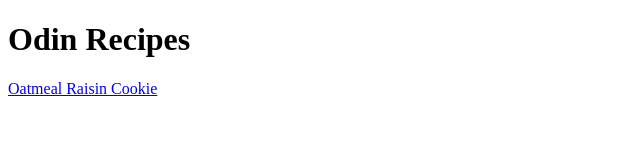
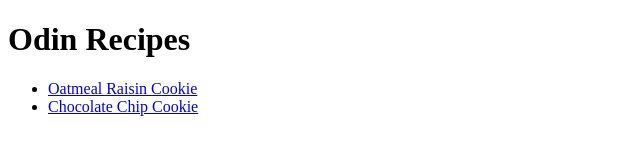
Before and after one commit to WillsMcGraw/odin-recipes, a plain HTML site: page index.html in a window 1280 px wide. Shown: the whole page, without its empty margins (0-640 px from the left). Drawn offline with Linux system fonts and the light colour scheme.

Commit message:
Edit main index.html page to include new cookie

```diff
--- a/index.html
+++ b/index.html
@@ -7,7 +7,9 @@
 </head>
 <body>
     <h1>Odin Recipes</h1>
-    <a href="./recipes/oatmeal_raisin_cookie.html">Oatmeal Raisin Cookie</a>
-
+    <ul>
+        <li><a href="./recipes/oatmeal_raisin_cookie.html">Oatmeal Raisin Cookie</a></li>
+        <li><a href="./recipes/chocolate_chip_cookie.html">Chocolate Chip Cookie</a></li>
+    </ul>
 </body>
 </html>
```
